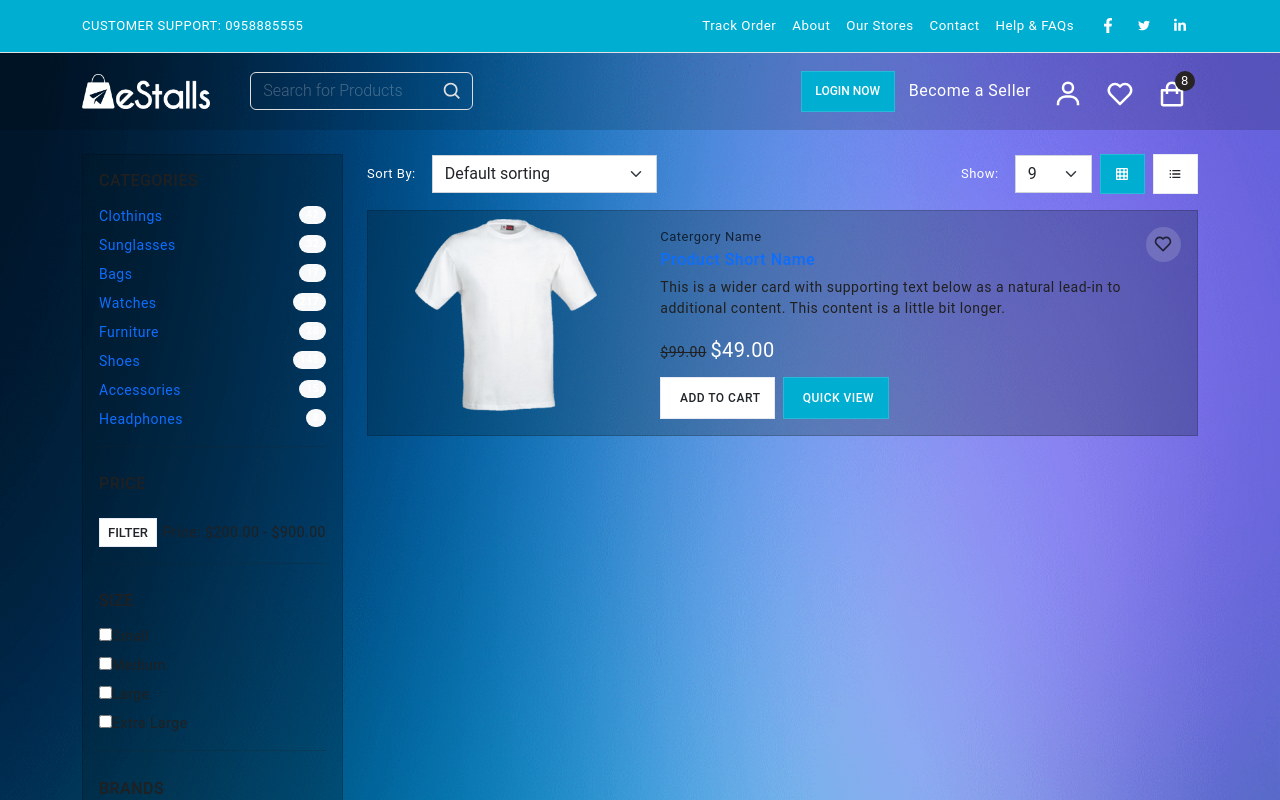
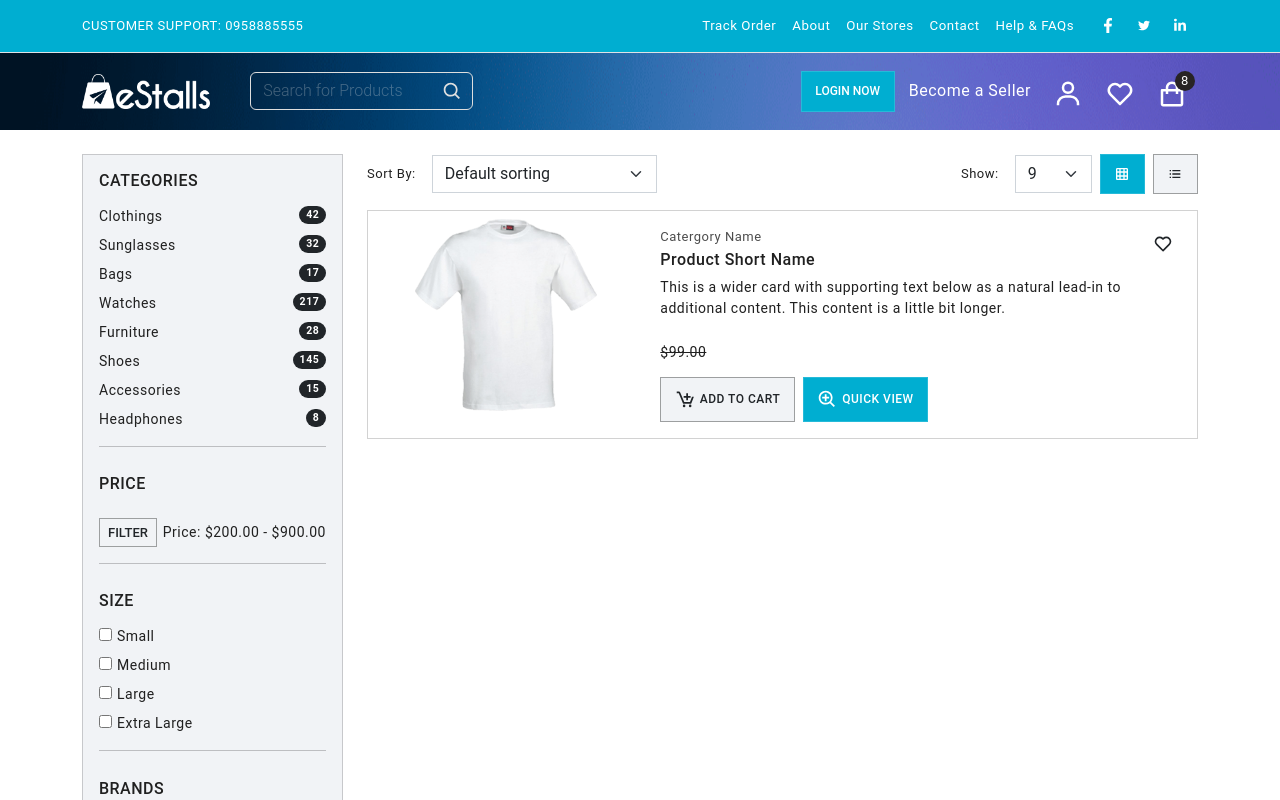
Before and after one commit to kamalesh777/e-stalls-client, a Next.js app: page /product-list/1 in a window 1280 px wide. Shown: the top 800 px of the page. Built offline with nearby package versions, Linux system fonts and the light colour scheme.

Commit message:
product-list page design is also ready

```diff
--- a/src/components/ProductList/FilterMenu.tsx
+++ b/src/components/ProductList/FilterMenu.tsx
@@ -1,7 +1,7 @@
 import React from 'react'
 
 const FilterMenu = (): JSX.Element => (
-  <div className="card rounded-0 w-100">
+  <div className="card filter-menu rounded-0 w-100">
     <div className="card-body">
       <div className="align-items-center d-flex d-xl-none">
         <h6 className="text-uppercase mb-0">Filter</h6>
@@ -13,42 +13,42 @@ const FilterMenu = (): JSX.Element => (
         <ul className="list-unstyled mb-0 categories-list">
           <li>
             <a href="javascript:;">
-              Clothings <span className="float-end badge rounded-pill bg-light">42</span>
+              Clothings <span className="float-end badge rounded-pill bg-dark">42</span>
             </a>
           </li>
           <li>
             <a href="javascript:;">
-              Sunglasses <span className="float-end badge rounded-pill bg-light">32</span>
+              Sunglasses <span className="float-end badge rounded-pill bg-dark">32</span>
             </a>
           </li>
           <li>
             <a href="javascript:;">
-              Bags <span className="float-end badge rounded-pill bg-light">17</span>
+              Bags <span className="float-end badge rounded-pill bg-dark">17</span>
             </a>
           </li>
           <li>
             <a href="javascript:;">
-              Watches <span className="float-end badge rounded-pill bg-light">217</span>
+              Watches <span className="float-end badge rounded-pill bg-dark">217</span>
             </a>
           </li>
           <li>
             <a href="javascript:;">
-              Furniture <span className="float-end badge rounded-pill bg-light">28</span>
+              Furniture <span className="float-end badge rounded-pill bg-dark">28</span>
             </a>
           </li>
           <li>
             <a href="javascript:;">
-              Shoes <span className="float-end badge rounded-pill bg-light">145</span>
+              Shoes <span className="float-end badge rounded-pill bg-dark">145</span>
             </a>
           </li>
           <li>
             <a href="javascript:;">
-              Accessories <span className="float-end badge rounded-pill bg-light">15</span>
+              Accessories <span className="float-end badge rounded-pill bg-dark">15</span>
             </a>
           </li>
           <li>
             <a href="javascript:;">
-              Headphones <span className="float-end badge rounded-pill bg-light">8</span>
+              Headphones <span className="float-end badge rounded-pill bg-dark">8</span>
             </a>
           </li>
         </ul>
--- a/src/components/ProductList/ListItem.tsx
+++ b/src/components/ProductList/ListItem.tsx
@@ -1,12 +1,12 @@
 import React from 'react'
-import { BiGrid, BiHeart, BiListUl } from 'react-icons/bi'
+import { BiCartAdd, BiGrid, BiHeart, BiListUl, BiZoomIn } from 'react-icons/bi'
 
 const ListItem = (): JSX.Element => (
   <div className="product-wrapper">
     <div className="toolbox d-flex align-items-center mb-3 gap-2">
       <div className="d-flex flex-wrap flex-grow-1 gap-1">
         <div className="d-flex align-items-center flex-nowrap">
-          <p className="mb-0 font-13 text-nowrap text-white">Sort By:</p>
+          <p className="mb-0 font-13 text-nowrap">Sort By:</p>
           <select className="form-select ms-3 rounded-0">
             <option value="menu_order">Default sorting</option>
             <option value="popularity">Sort by popularity</option>
@@ -19,7 +19,7 @@ const ListItem = (): JSX.Element => (
       </div>
       <div className="d-flex flex-wrap">
         <div className="d-flex align-items-center flex-nowrap">
-          <p className="mb-0 font-13 text-nowrap text-white">Show:</p>
+          <p className="mb-0 font-13 text-nowrap">Show:</p>
           <select className="form-select ms-3 rounded-0">
             <option>9</option>
             <option>12</option>
@@ -41,7 +41,7 @@ const ListItem = (): JSX.Element => (
       <div className="card rounded-0 product-list-card">
         <div className="d-flex align-items-center justify-content-end gap-3 position-absolute end-0 top-0 m-3">
           <div className="product-wishlist">
-            <BiHeart />
+            <BiHeart className="text-dark" />
           </div>
         </div>
         <div className="row g-0">
@@ -77,11 +77,11 @@ const ListItem = (): JSX.Element => (
                 <div className="product-action mt-2">
                   <div className="d-flex gap-2">
                     <a href="#" className="btn btn-ecomm  btn-white">
-                      <i className="bx bxs-cart-add" />
+                      <BiCartAdd className="cart-add" />
                       Add to Cart
                     </a>
                     <a href="#" className="btn btn-ecomm btn-light" data-bs-toggle="modal" data-bs-target="#QuickViewProduct">
-                      <i className="bx bx-zoom-in" />
+                      <BiZoomIn className="zoom-in" />
                       Quick View
                     </a>
                   </div>
--- a/src/layout/NormalLayout.tsx
+++ b/src/layout/NormalLayout.tsx
@@ -1,12 +1,17 @@
+import { useRouter } from 'next/router'
 import React from 'react'
 import Footer from '@/common/Footer'
 import HeaderComponent from '@/common/Header'
 
-const NormalLayout = ({ children }): JSX.Element => (
-  <>
-    <HeaderComponent />
-    <div className="content">{children}</div>
-    <Footer />
-  </>
-)
+const NormalLayout = ({ children }): JSX.Element => {
+  const router = useRouter()
+  const classWrapper = `${router.pathname.split('/')[1]}-page`
+  return (
+    <>
+      <HeaderComponent />
+      <div className={classWrapper}>{children}</div>
+      <Footer />
+    </>
+  )
+}
 export default NormalLayout
--- a/styles/globals.scss
+++ b/styles/globals.scss
@@ -13,7 +13,7 @@ $bg-dark-3: rgb(0 0 0 / 65%);
 $bg-dark-4: rgb(0 0 0 / 85%);
 
 $bg-light-1: rgb(255, 255, 255);
-$bg-light-2: rgba(255, 255, 255, 0.76);
+$bg-light-2: #f1f3f6;
 
 $bg-color-dark: #00aed1;
 $bg-color-light: rgb(102 225 255);
@@ -31,7 +31,8 @@ input::placeholder {
 }
 
 a {
-	text-decoration: none
+	text-decoration: none;
+	color: $text-dark-1;
 }
 hr {
     margin-bottom: 1.7rem;
@@ -50,10 +51,9 @@ hr {
 	color: $text-dark-1;
 }
 .checkout-form {
-    background: $bg-dark-1;
+    background: $bg-light-2;
 }
 /* Header */
-
 .header-wrapper .top-menu .nav-link {
 	font-size: 95%;
 }
@@ -312,8 +312,14 @@ body.offcanvas-active {
 	background: #003a48;
 } */
 
-
-
+/*========== Product-list-page =========*/
+
+.product-list-page .filter-menu {
+	background-color: $bg-light-2;
+}
+input[type="checkbox"] + label{
+    margin-left: 5px;
+}
 /*
 Product Effect
 ===========================================
@@ -1298,12 +1304,11 @@ ul.categories-list li {
 
 .btn-white,
 .btn-white:hover {
-	background-color: #fff;
-	border-color: #e7eaf3
+	background-color: $bg-light-2 !important;
+	border-color: $bg-dark-2 !important;
 }
 
 /* Card */
-
 .card-group {
 	margin-bottom: 1.5rem
 }
@@ -1850,8 +1855,8 @@ body.bg-theme15 {
 	object-fit: cover;
   }
 
-  .product-list-view .card {
-	background: rgb(3 22 27 / 26%);
+  .product-list-view {
+	background: $bg-light-1;
   }
 
   .product-list-card .product-action {
```
